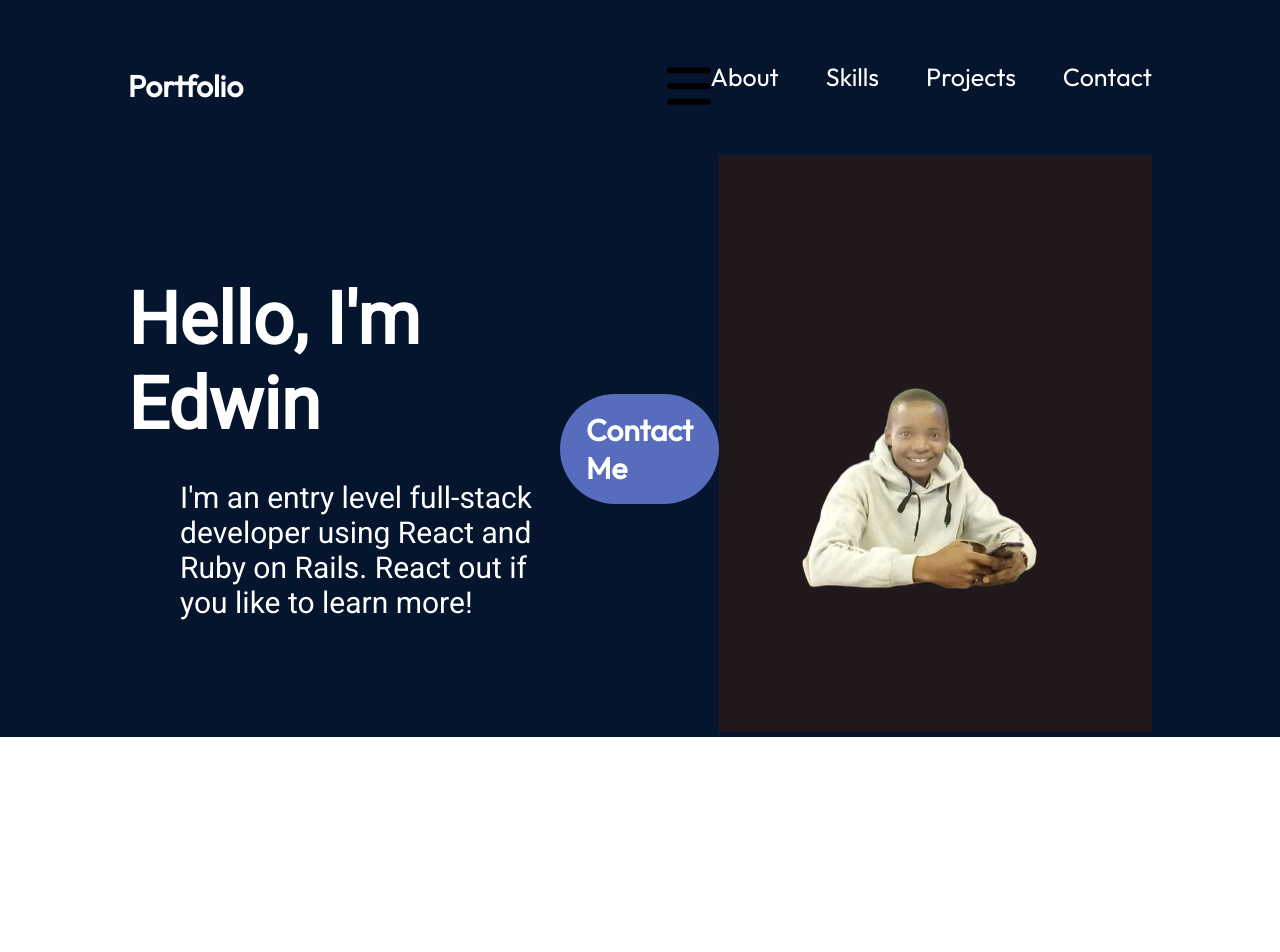
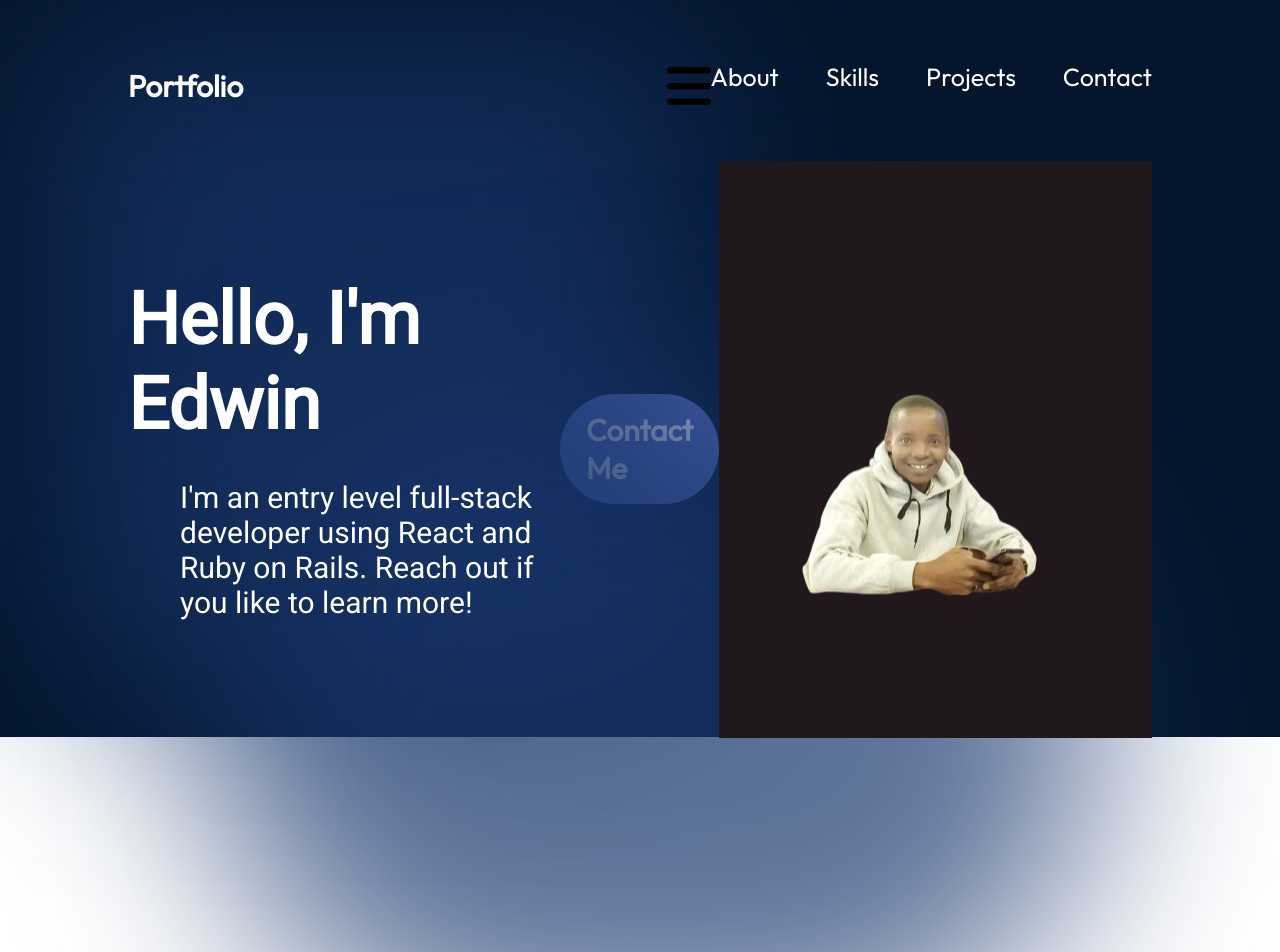
Before and after one commit to KipletingEdwin/React-Portfolio, a React (Create React App) app: page / in a window 1280 px wide. Shown: the top 952 px of the page. Before the commit the page ends 800 px from the top, so only its background shows below. Built offline with nearby package versions, Linux system fonts and the light colour scheme; a web font is replaced by a local one.

Commit message:
add a blur effect

```diff
--- a/src/App.css
+++ b/src/App.css
@@ -77,6 +77,7 @@
   background: linear-gradient(90deg, rgba(255, 255, 255, 1) 70%, rgba(255, 255, 255, 0) 120%);
   -webkit-text-fill-color: transparent;
   -webkit-background-clip: text;
+  /* background-clip: border-box; */
 }
 
 .content p{
@@ -106,6 +107,7 @@
   animation-duration: 3s;
   animation-iteration-count: infinite;
   animation-name: floating;
+
 }
 
 @keyframes floating {
@@ -116,8 +118,37 @@
     transform: translate(0, 10px);
   }
   100%{
-    transform: translate(0, -10px);
+    transform: translate(0, -0px);
   }
+}
+
+.topBlur{
+  height: 50vw;
+  width: 50vw;
+  min-width: 350px;
+  min-height: 350px;
+  top: -128px;
+  left: -10vh;
+  border: 764px;
+  position: absolute;
+  background: rgba(25, 55, 109, 0.7);
+  filter: blur(100px);
+  z-index: 0;
+}
+
+.bottomBlur{
+  height: 50vw;
+  right: -25vh;
+  width: 70vw;
+  min-width: 250px;
+  min-height: 350px;
+  top: 246px;
+  left: 10vh;
+  border-radius: 764px;
+  position: absolute;
+  background: rgba(25, 55, 109, 0.7);
+  filter: blur(100px);
+  z-index: 0;
 }
 
 @media screen and (max-width: 830px) {
@@ -154,7 +185,7 @@
     padding: 24px 33px;
   }
 
-  .menuOpen{
+  .openMenu{
     z-index: 1;
     display: flex;
     margin-top: 10%;
--- a/src/components/About.js
+++ b/src/components/About.js
@@ -6,12 +6,12 @@ function About() {
     <section className='container'>
         <div className='content'>
             <h1> Hello, I'm Edwin</h1>
-            <p> I'm an entry level full-stack developer using React and Ruby on Rails. React out if you like to learn more! </p>
+            <p> I'm an entry level full-stack developer using React and Ruby on Rails. Reach out if you like to learn more! </p>
         </div>
         <a href='mailto:myemail@email.com' className='contactbtn'> Contact Me</a>
         <img src={ edwin} alt='me'/>
-        <div className='topblur'></div>
-        <div className='bottomblur'></div>
+        <div className='topBlur'></div>
+        <div className='bottomBlur'></div>
     </section>
 
   )
--- a/src/components/NavBar.js
+++ b/src/components/NavBar.js
@@ -9,7 +9,7 @@ function NavBar() {
     <a className="port" href="/"> Portfolio</a>
     <div className="menu">
     <img className="bar" alt="bar" src={ openMenu ? xbar : bar}  onClick={() => setOpenMenu(!openMenu)} />
-        <ul className = {`${"submenu"} ${ openMenu && "menuOpen"}`} onClick={() =>setOpenMenu(false)}  >
+        <ul className = {`${"submenu"} ${ openMenu && "openMenu"}`} onClick={() =>setOpenMenu(false)}  >
             <li><a href="#about"> About </a></li>
             <li><a href="#skills"> Skills </a></li>
             <li><a href="#projects"> Projects </a></li>
```
